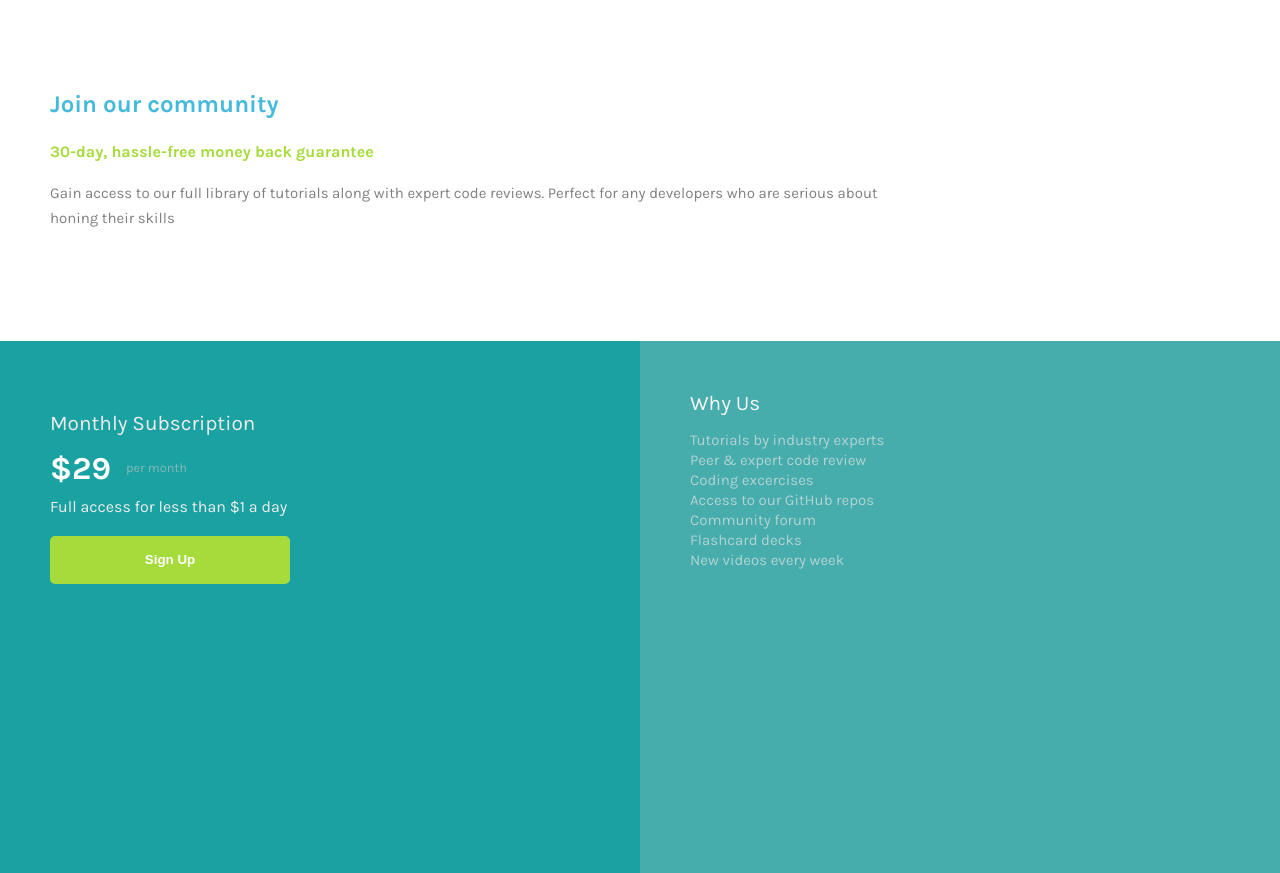
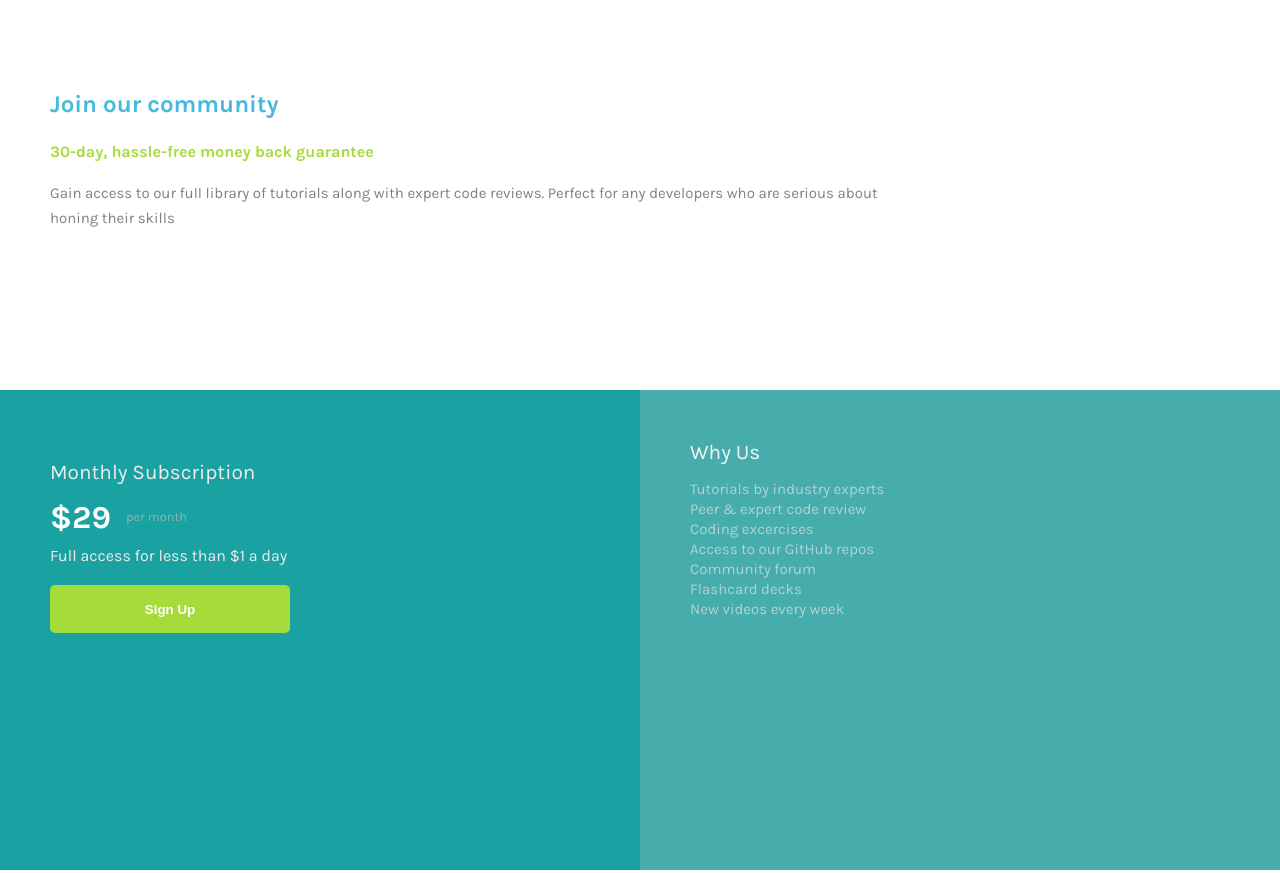
Before and after one commit to irshadali97/Tutorial-page, a plain HTML site: page index.html in a window 1280 px wide. Shown: the top 873 px of the page. Drawn offline with Linux system fonts and the light colour scheme.

Commit message:
fifth commit

```diff
--- a/styles.css
+++ b/styles.css
@@ -113,6 +113,7 @@ body {
                margin-right: 300px;
                margin-bottom: 45px;
                padding: 35px;
+               height: 40vh;
            }
            .joc {
                font-size: 1.5rem;
@@ -132,13 +133,13 @@ body {
             .middle {
                 width: 50%;
                 float: left;
-                height: 100vh;
+                height: 60vh;
                 padding: 35px;
                 }
             .lower {
                 width: 50%;
                 float: left;
-                height: 100vh;
+                height: 60vh;
                 padding: 35px;
             }
             .ms {
```
